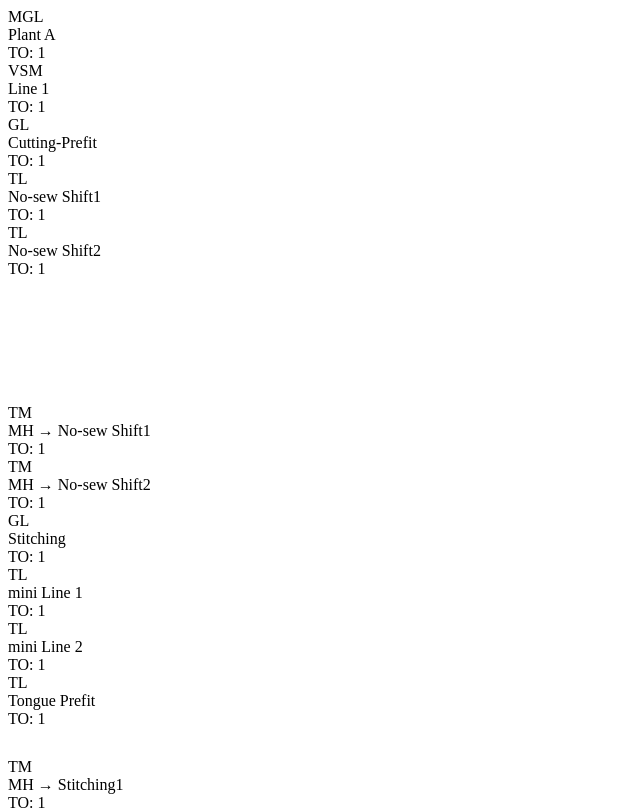
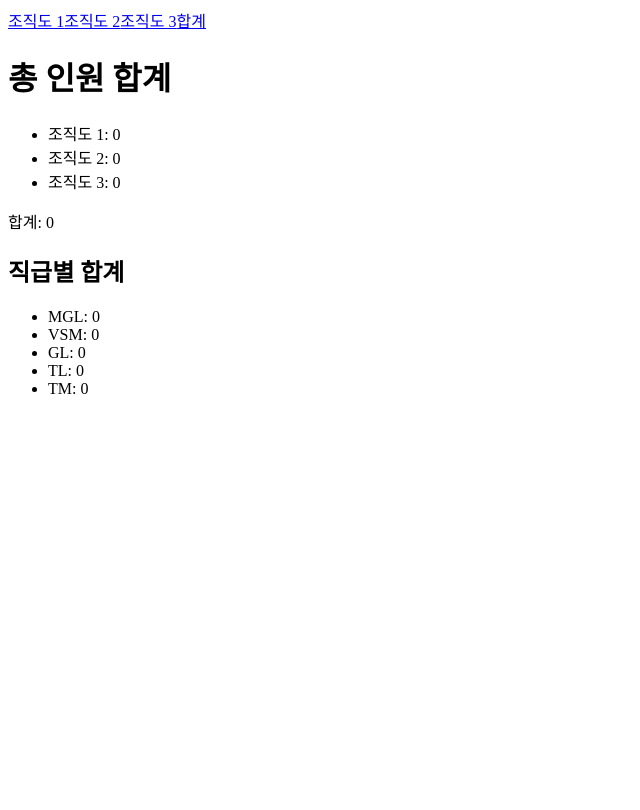
Before and after one commit to flixzf/generator, a React (Create React App) app: page /summary in a window 1280 px wide. Shown: the top 810 px of the page, without its empty margins (0-640 px from the left). Built offline with nearby package versions, Linux system fonts and the light colour scheme.

Commit message:
Add rank totals to summary page

```diff
--- a/src/App.js
+++ b/src/App.js
@@ -1,11 +1,31 @@
-import React from 'react';
-import { BrowserRouter as Router } from 'react-router-dom';
+import React, { useState } from 'react';
+import { BrowserRouter as Router, Routes, Route, Link, Navigate } from 'react-router-dom';
 import OrganizationTree from './generator';
+import Summary from './Summary';
 
 const App = () => {
+  const empty = { mgl: 0, vsm: 0, gl: 0, tl: 0, tm: 0, total: 0 };
+  const [totals, setTotals] = useState({
+    chart1: { ...empty },
+    chart2: { ...empty },
+    chart3: { ...empty }
+  });
+
   return (
     <Router basename={process.env.PUBLIC_URL}>
-      <OrganizationTree />
+      <nav className="p-4 space-x-4 border-b mb-4">
+        <Link to="/chart1">조직도 1</Link>
+        <Link to="/chart2">조직도 2</Link>
+        <Link to="/chart3">조직도 3</Link>
+        <Link to="/summary">합계</Link>
+      </nav>
+      <Routes>
+        <Route path="/" element={<Navigate to="/chart1" replace />} />
+        <Route path="/chart1" element={<OrganizationTree onTotalChange={(t) => setTotals(prev => ({ ...prev, chart1: t }))} />} />
+        <Route path="/chart2" element={<OrganizationTree onTotalChange={(t) => setTotals(prev => ({ ...prev, chart2: t }))} />} />
+        <Route path="/chart3" element={<OrganizationTree onTotalChange={(t) => setTotals(prev => ({ ...prev, chart3: t }))} />} />
+        <Route path="/summary" element={<Summary totals={totals} />} />
+      </Routes>
     </Router>
   );
 };
--- /dev/null
+++ b/src/Summary.js
@@ -0,0 +1,41 @@
+import React from 'react';
+
+const Summary = ({ totals }) => {
+  const charts = Object.values(totals);
+  const totalSum = charts.reduce((acc, v) => acc + (v.total || 0), 0);
+
+  const rankTotals = charts.reduce(
+    (acc, t) => {
+      acc.mgl += t.mgl || 0;
+      acc.vsm += t.vsm || 0;
+      acc.gl += t.gl || 0;
+      acc.tl += t.tl || 0;
+      acc.tm += t.tm || 0;
+      return acc;
+    },
+    { mgl: 0, vsm: 0, gl: 0, tl: 0, tm: 0 }
+  );
+
+  return (
+    <div className="p-8">
+      <h1 className="text-xl font-bold mb-4">총 인원 합계</h1>
+      <ul className="mb-4 space-y-2">
+        <li>조직도 1: {totals.chart1.total}</li>
+        <li>조직도 2: {totals.chart2.total}</li>
+        <li>조직도 3: {totals.chart3.total}</li>
+      </ul>
+      <div className="text-lg font-bold mb-6">합계: {totalSum}</div>
+
+      <h2 className="text-xl font-bold mb-2">직급별 합계</h2>
+      <ul className="space-y-1">
+        <li>MGL: {rankTotals.mgl}</li>
+        <li>VSM: {rankTotals.vsm}</li>
+        <li>GL: {rankTotals.gl}</li>
+        <li>TL: {rankTotals.tl}</li>
+        <li>TM: {rankTotals.tm}</li>
+      </ul>
+    </div>
+  );
+};
+
+export default Summary;
--- a/src/generator.js
+++ b/src/generator.js
@@ -1,6 +1,6 @@
-import React, { useState } from 'react';
+import React, { useState, useEffect } from 'react';
 
-const OrganizationTree = () => {
+const OrganizationTree = ({ onTotalChange }) => {
   const [config, setConfig] = useState({
     lineCount: 4,
     shiftsCount: 2,
@@ -118,6 +118,34 @@ const OrganizationTree = () => {
     }
   ];
 
+  const computePositionTotals = () => {
+    const processGroups = getProcessGroups();
+    const glPerLine = processGroups.length;
+    const tlPerLine = processGroups.reduce((sum, g) => sum + g.tlGroup.length, 0);
+    const tmPerLine = processGroups.reduce(
+      (sum, g) => sum + (g.tmGroup ? g.tmGroup.length : 0),
+      0
+    );
+
+    const totals = {
+      mgl: 1,
+      vsm: config.lineCount,
+      gl: config.lineCount * glPerLine,
+      tl: config.lineCount * tlPerLine,
+      tm: config.lineCount * tmPerLine
+    };
+    totals.total =
+      totals.mgl + totals.vsm + totals.gl + totals.tl + totals.tm;
+
+    return totals;
+  };
+
+  useEffect(() => {
+    if (onTotalChange) {
+      onTotalChange(computePositionTotals());
+    }
+  }, [config]);
+
   const VSMGroup = ({ vsm }) => {
     const processGroups = getProcessGroups();
 
```
